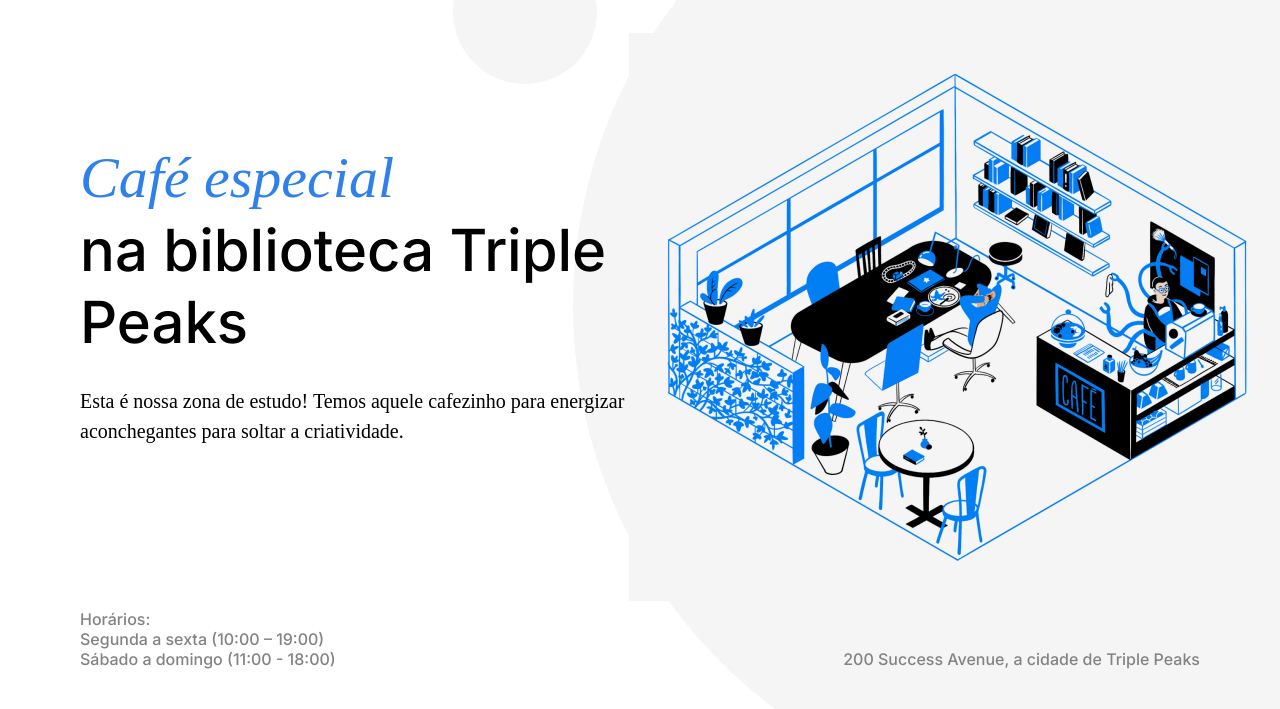
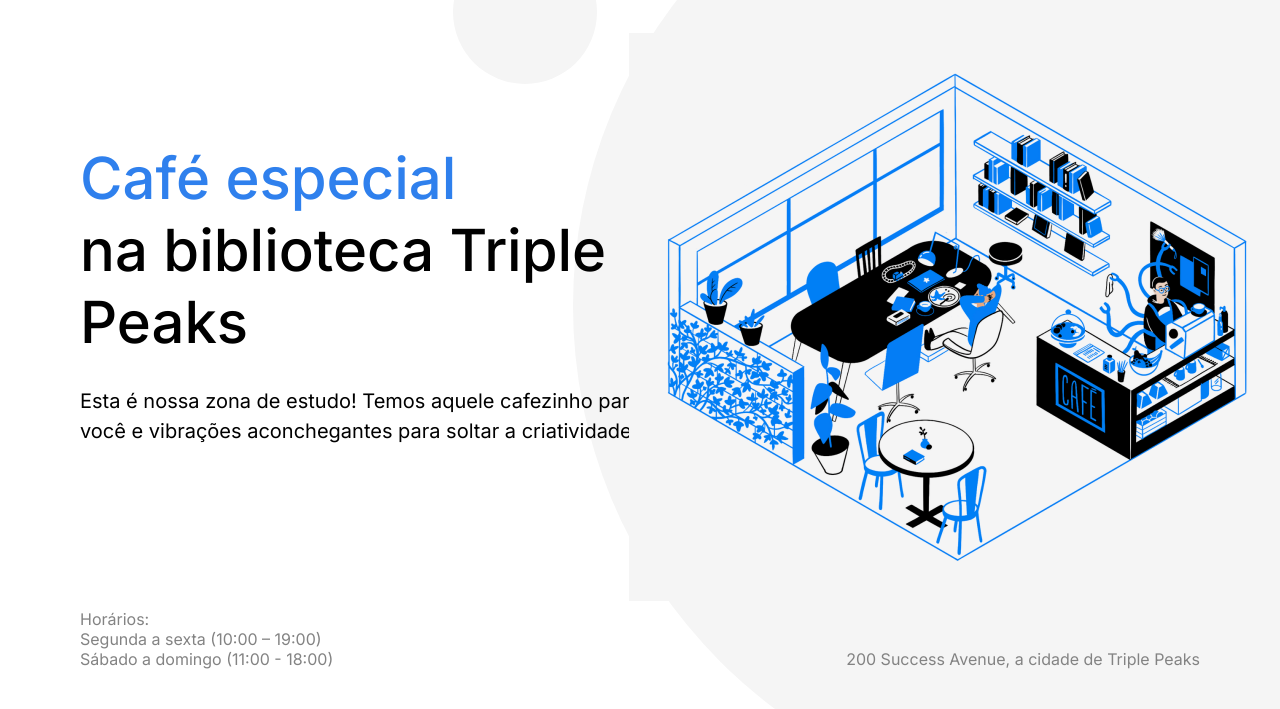
Before and after one commit to 94hiagop/web_project_coffeeshop, a plain HTML site: page index.html in a window 1280 px wide. Shown: the part 91-800 px from the top of the page. Drawn offline with Linux system fonts and the light colour scheme.

Commit message:
etapa final fix5

```diff
--- a/blocks/page.css
+++ b/blocks/page.css
@@ -6,33 +6,3 @@
   font-size: 16px;
   line-height: 20px;
 }
-
-.inter-regular {
-  font-family: "Inter", Arial, sans-serif;
-  font-weight: 400;
-  font-style: normal;
-}
-
-.inter-medium {
-  font-family: "Inter", Arial, sans-serif;
-  font-weight: 500;
-  font-style: normal;
-}
-
-.inter-bold {
-  font-family: "Inter", Arial, sans-serif;
-  font-weight: 700;
-  font-style: normal;
-}
-
-.noto-serif-regular {
-  font-family: "Noto-serif", "Times New Roman", serif;
-  font-weight: 400;
-  font-style: normal;
-}
-
-.noto-serif-italic {
-  font-family: "Noto-serif", "Times New Roman", serif;
-  font-weight: 400;
-  font-style: italic;
-}
```
